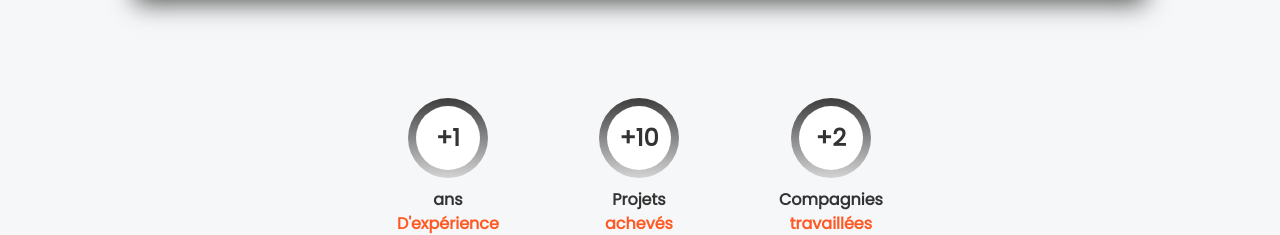
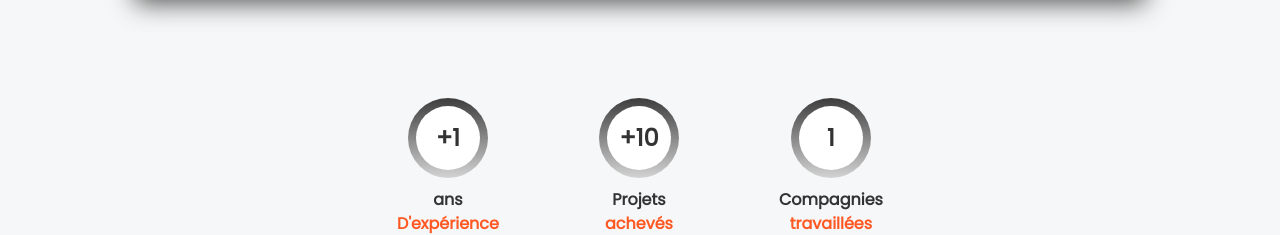
Before and after one commit to modough/myreactporfolio, a React (Create React App) app: page / in a window 1280 px wide. Shown: the part 1564-1799 px from the top of the page. Built offline with nearby package versions, Linux system fonts and the light colour scheme; a web font is replaced by a local one.

Commit message:
updt cv and experiences

```diff
--- a/src/components/experience/Experience.jsx
+++ b/src/components/experience/Experience.jsx
@@ -40,7 +40,7 @@ const Experience = () => {
             className="experience-chart"
             style={{ color: DarkMode ? "grey" : "" }}
           >
-            +2{" "}
+            1{" "}
           </div>
           <span style={{ color: DarkMode ? "grey" : "" }}>Compagnies</span>
           <span>travaillées</span>
```
Also changed, not shown: 2 other files (tests, documents, lock files or other folders).
